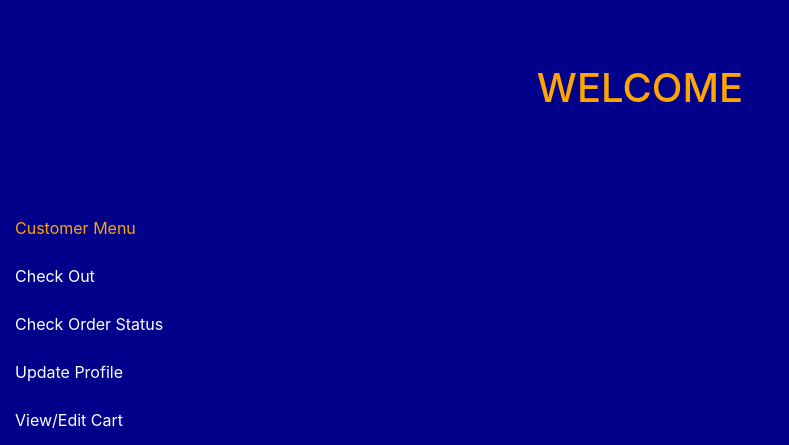
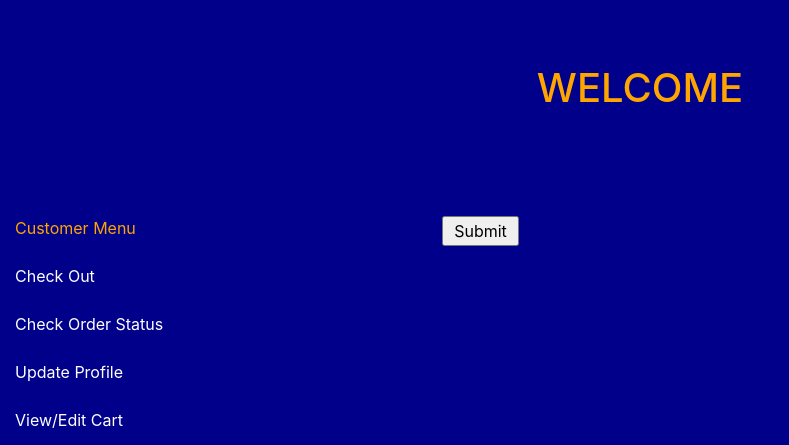
Before and after one commit to DA01171997/OnlineShoppingSystem-dbProj, a PHP site: page /search.php in a window 1280 px wide. Shown: the top 445 px of the page, without its empty margins (0-789 px from the left). Run offline with PHP 8.4, Linux system fonts and the light colour scheme.

Commit message:
Added a button for cart and carts.php
hopefully this works but needs to be tested

```diff
--- a/SHIVAM/search.php
+++ b/SHIVAM/search.php
@@ -50,6 +50,7 @@
         </div>
 
         <div class ="col-10 col-sm-10 col-md-10 col-lg-8 col-xl-8"  id = "column1">
+        <form action = "cart.php" method = "post">
             <?php
                 $errors = array();
                 include 'errors.php';
@@ -81,17 +82,26 @@
                             //echo "<th>Quantity</th>";
                             echo "<th><input type = \"text\" value = '".$row['qoh']."' style = \"width: 30px\"</th>";
                             echo "</tr>";
-                        }// this is the result of the sql
+                        $sql2 = "INSERT into cart (`qty`) VALUES(".$row['qoh'].")";
+                            // this is the result of the sql
                         // so we are getting the result here from there what we are going
                         //to do is put it in a table using echo table tr etc and then from
                         //there are are going to get the input for the quantity and add that to the cart
                         //https://stackoverflow.com/questions/5678567/how-to-pass-variables-between-php-scripts
                         //https://www.youtube.com/watch?v=owZqCGIWFmY
+
+
+                        // now we want to insert into the database and add the button
+                        }
+
+
+
                     }
                 }
 
-
             ?>
+            <input type = "submit" value = " Submit " name = "cart"/><br />
+        </form>
         </div>
 
     </div>
```
